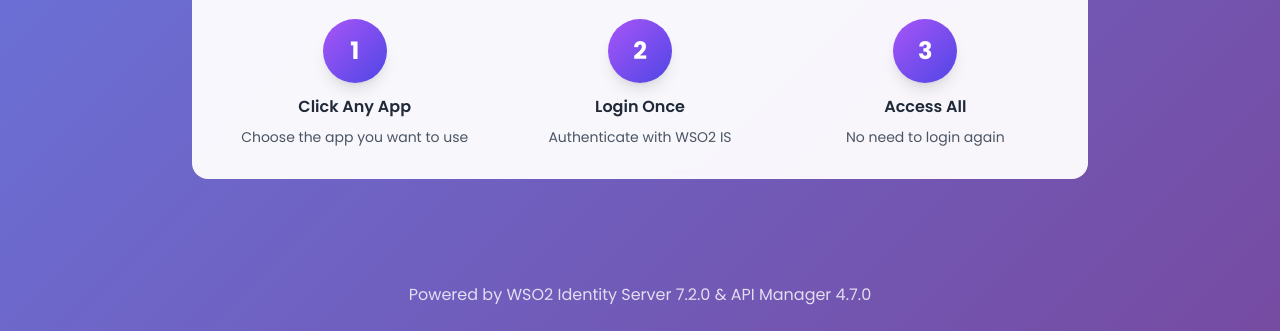
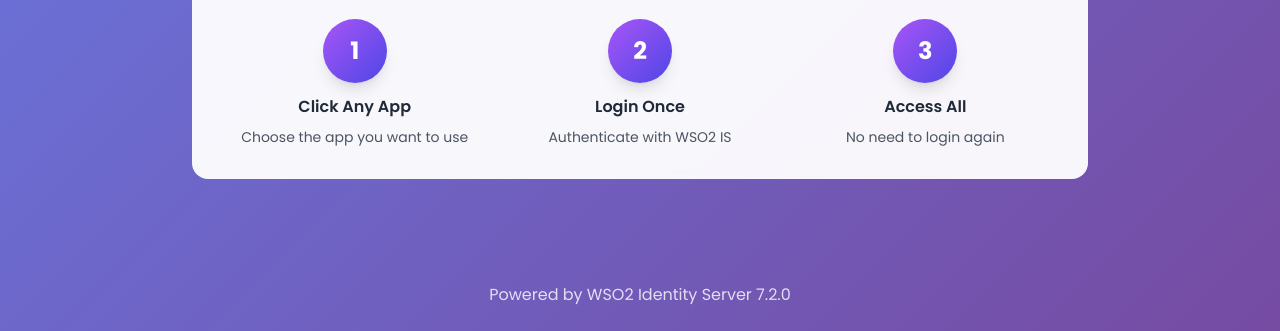
Before and after one commit to kalana250/sso-portal_for_a_company, a website: page portal/public/index.html in a window 1280 px wide. Shown: the part 678-1009 px from the top of the page. Drawn offline with nearby package versions, Linux system fonts and the light colour scheme.

Commit message:
Update index.html

```diff
--- a/portal/public/index.html
+++ b/portal/public/index.html
@@ -111,7 +111,7 @@
     </div>
 
     <footer class="text-white text-center py-6 opacity-80">
-        <p>Powered by WSO2 Identity Server 7.2.0 & API Manager 4.7.0</p>
+        <p>Powered by WSO2 Identity Server 7.2.0</p>
     </footer>
 </body>
 </html>
```
